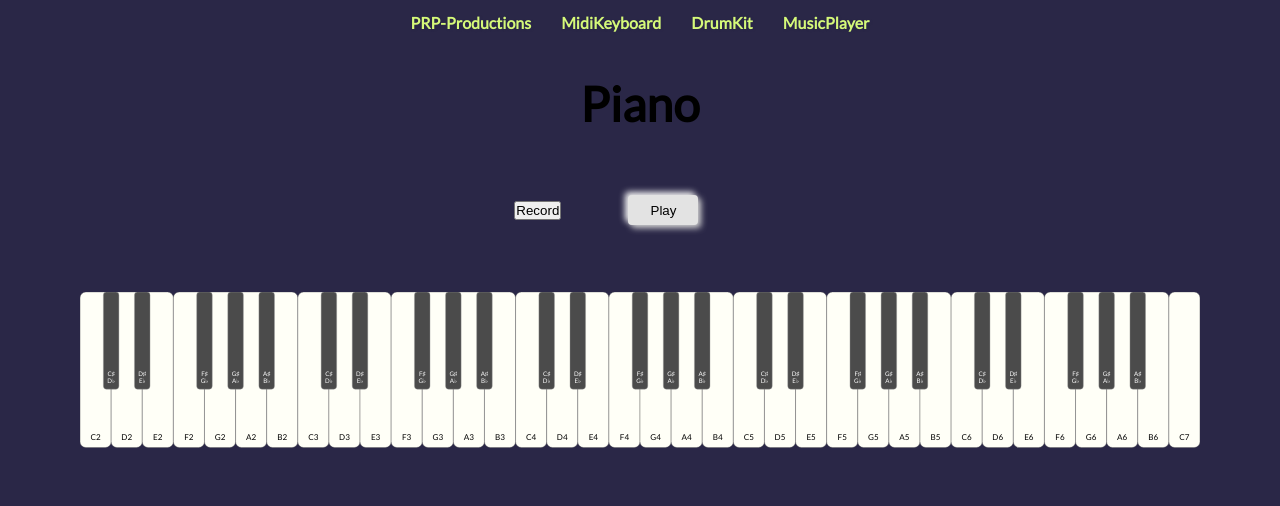
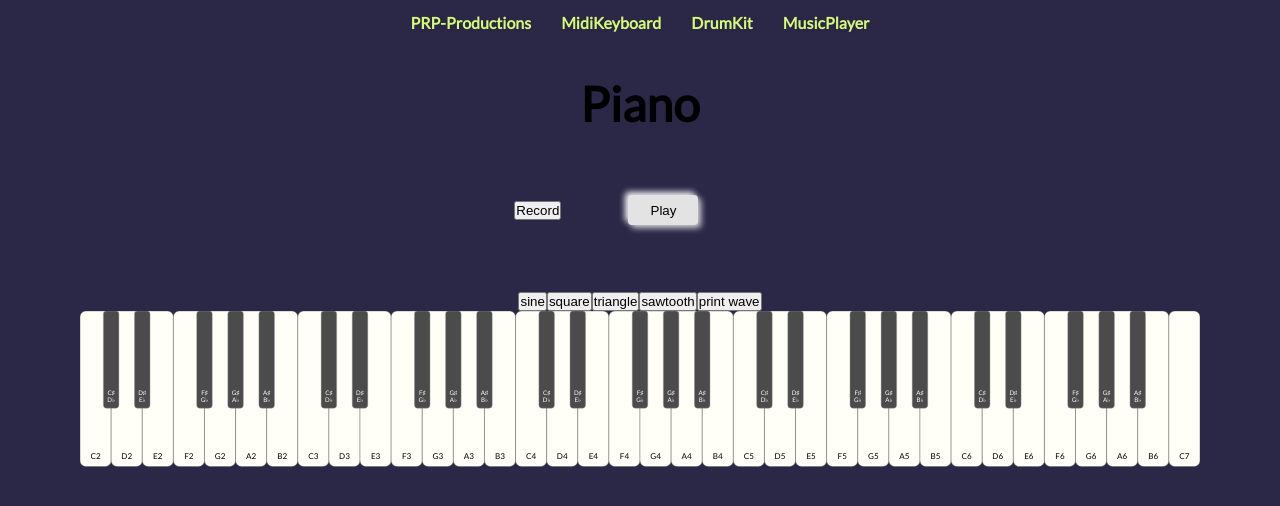
Before and after one commit to prp-productions/prp-productions, a React (Create React App) app: page /midiKeyboard in a window 1280 px wide. Shown: the top 506 px of the page. Built offline with nearby package versions, Linux system fonts and the light colour scheme.

Commit message:
waveform buttons

```diff
--- a/src/components/Piano.js
+++ b/src/components/Piano.js
@@ -289,34 +289,43 @@ export const Piano = () => {
   return (
     <div className="component_piano">
       <h1>Piano</h1>
-      <MidiKeyboard displayNotes={displayNotes} hideNotes={hideNotes} audioManager={audioManager} />
+      <MidiKeyboard
+        displayNotes={displayNotes}
+        hideNotes={hideNotes}
+        audioManager={audioManager}
+      />
       <RecordingManager audioManager={audioManager} />
 
-      {/* WaveForm:
-        <select className="dropdown-menu" id="waveforms">
-        <option
+      <button
         className="dropdown-item"
         value="sine"
-          onChange={() => handleChooseWaveform("sine")}
-          on
+        onClick={() => handleChooseWaveform("sine")}
       >
         sine
-        </option>
-        <option
+      </button>
+      <button
         className="dropdown-item"
         value="square"
-          onChange={() => handleChooseWaveform(this.option.value)}
+        onClick={() => handleChooseWaveform("square")}
+      >
+        square
+      </button>
+      <button
+        className="dropdown-item"
+        value="triangle"
+        onClick={() => handleChooseWaveform("triangle")}
       >
         triangle
-        </option>
-        <option
+      </button>
+      <button
         className="dropdown-item"
-          value="triangle"
-          onChange={() => handleChooseWaveform(this.option.value)}
+        value="sawtooth"
+        onClick={() => handleChooseWaveform("sawtooth")}
       >
-          square
-        </option>
-      </select> */}
+        sawtooth
+      </button>
+      <button onClick={() => console.log(waveform)}>print wave</button>
+      {/* </select> */}
       <div ref={pianoElem}></div>
     </div>
   );
```
Lines whose indentation alone changed are shown as unchanged.
